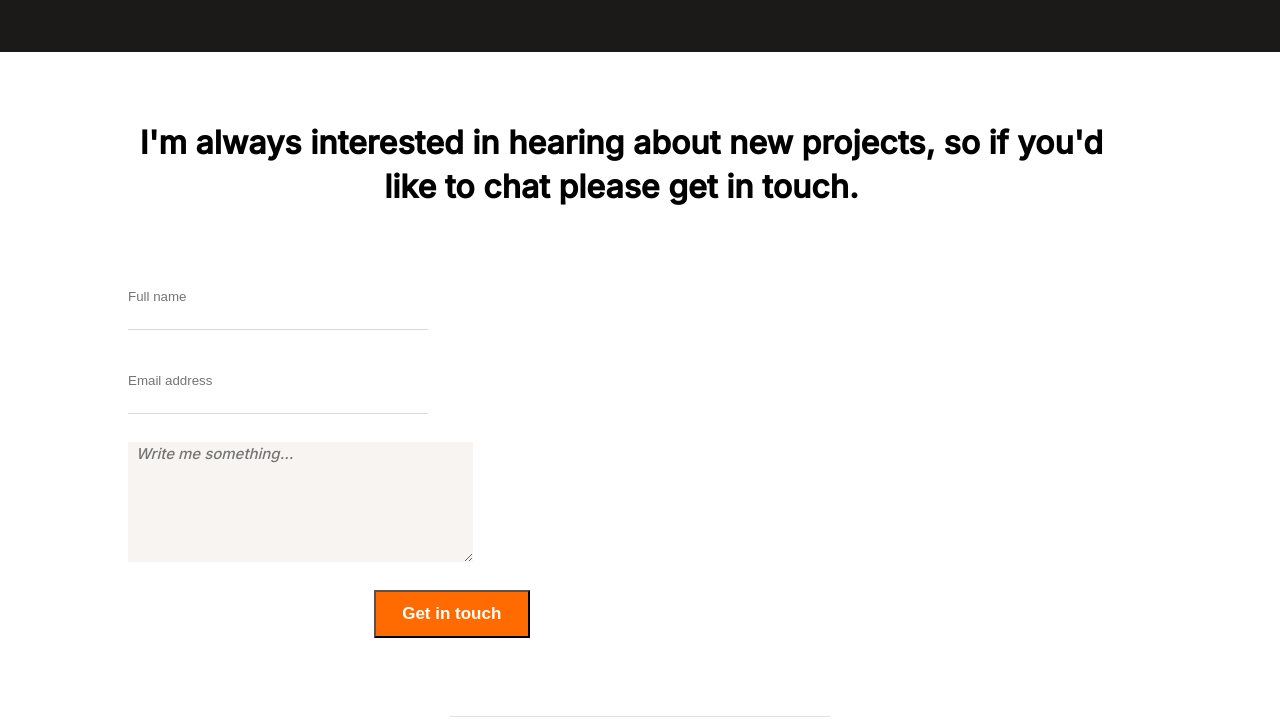
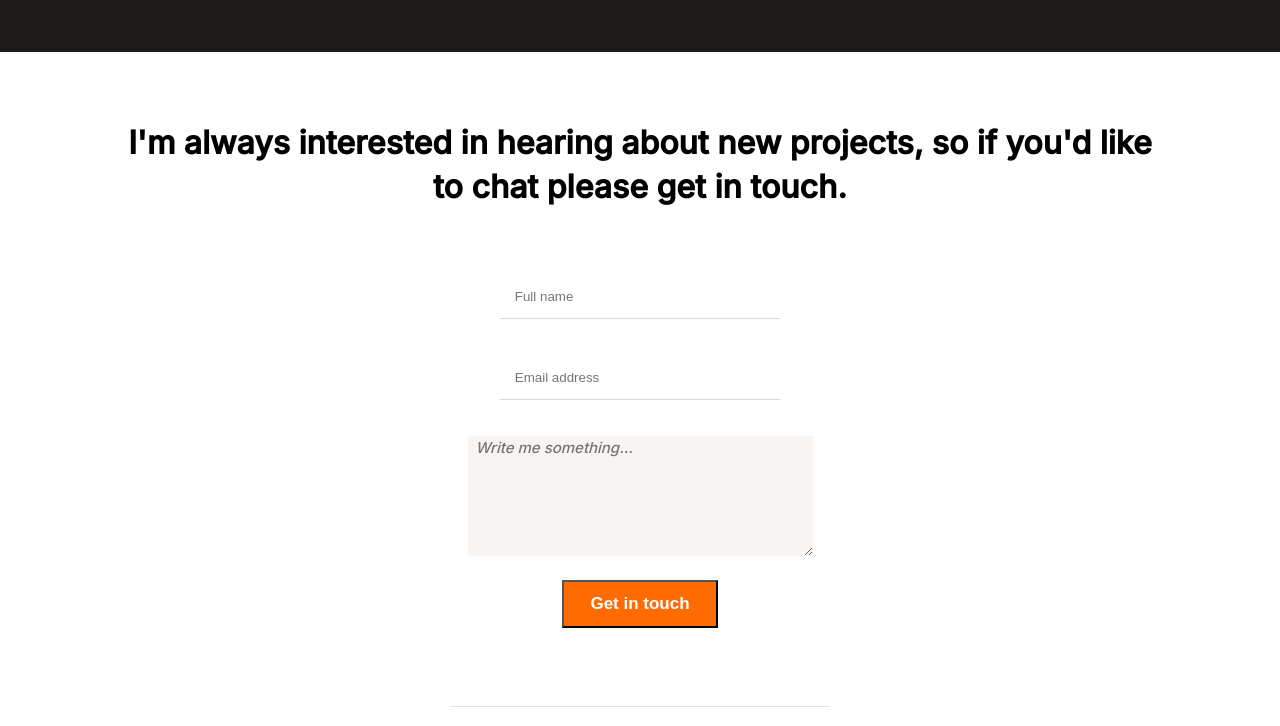
Before and after one commit to Fernando426/Portfolio-mobile-website, a website: page index.html in a window 1280 px wide. Shown: the part 6302-7028 px from the top of the page. Drawn offline with Linux system fonts and the light colour scheme.

Commit message:
Add required in inputs-delete img of vector-delete ul and li from inputs

```diff
--- a/index.html
+++ b/index.html
@@ -216,15 +216,11 @@
 
     <section class="aboutme-contact">
       <form class="aboutme-contact" action="https://formspree.io/f/xyyavgyp" method="POST">
-        <ul class="aboutme-contact-date">
-          <li><p>I'm always interested in hearing about new projects, so if you'd like to chat please get in touch.</p></li>
-          <li><input type="text" class="name" name="name" placeholder="Full name" maxlength="30" required></li>
-          <li><img src="./images/vectirName.png" alt="" class="vector_imput"></li>
-          <li><input type="email" class="email" name="email" placeholder="Email address" required pattern="[a-z0-9._%+-]+@[a-z0-9.-]+\.[a-z]{2,}$"></li>
-          <li><img src="./images/vectirName.png" alt="" class="vector_imput"></li>
-          <li><textarea rows="5" cols="36" maxlength="500" placeholder="  Write me something..."></textarea></li>
-          <li><button class="resume-button2">Get in touch</button></li>
-        </ul>
+        <p>I'm always interested in hearing about new projects, so if you'd like to chat please get in touch.</p>
+        <input type="text" class="name" name="name" placeholder="    Full name" maxlength="30" required>
+        <input type="email" class="email" name="email" placeholder="    Email address" required pattern="[a-z0-9._%+-]+@[a-z0-9.-]+\.[a-z]{2,}$">
+        <textarea rows="5" cols="36" maxlength="500" placeholder="  Write me something..." required></textarea>
+        <button class="resume-button2">Get in touch</button>
       </form>
       <img class="vector-last" src="./images/Rectangle 42.png" alt="vector">
       <ul class="links-logos2">
--- a/style.css
+++ b/style.css
@@ -592,7 +592,7 @@ a {
   overflow-x: hidden;
   display: flex;
   flex-direction: column;
-  width: 95%;
+  width: 81%;
   font-family: 'Inter', sans-serif;
   font-style: normal;
   font-weight: 700;
@@ -601,7 +601,6 @@ a {
   text-align: center;
   margin-top: 69px;
   margin-bottom: 41px;
-  margin-left: 7px;
 }
 
 .aboutme-contact input {
@@ -610,6 +609,8 @@ a {
   color: #979493;
   margin-bottom: 12px;
   margin-top: 39px;
+  border-bottom: 1px solid #dbd8d7;
+  padding-bottom: 14px;
 }
 
 .aboutme-contact textarea {
@@ -622,7 +623,6 @@ a {
   font-weight: 400;
   font-size: 15px;
   line-height: 24px;
-  margin-right: 30px;
 }
 
 .vector-last {
@@ -652,7 +652,6 @@ a {
   color: #fff;
   margin-top: 24px;
   margin-bottom: 78px;
-  margin-left: 24%;
   width: 156px;
   height: 48px;
   font-family: 'Inter'sans-serif;
```
